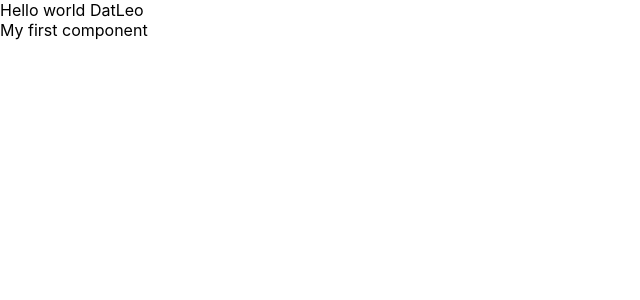
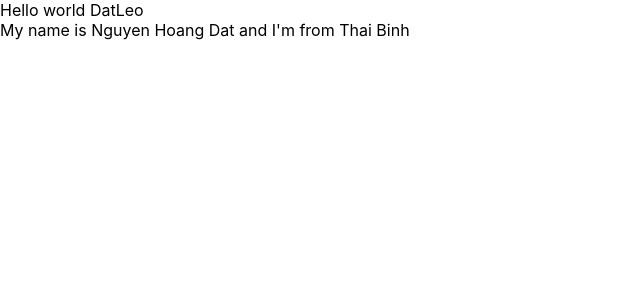
Before and after one commit to nguyendat0908/Project-ReactJS, a React (Create React App) app: page / in a window 1280 px wide. Shown: the top 300 px of the page, without its empty margins (0-640 px from the left). Built offline with nearby package versions, Linux system fonts and the light colour scheme.

Commit message:
Lam quen voi State

```diff
--- a/src/App.js
+++ b/src/App.js
@@ -1,30 +1,39 @@
-import logo from './logo.svg';
-import './App.css';
-import { useDispatch, useSelector } from 'react-redux';
-import { increaseCounter, decreaseCounter } from './redux/action/counterAction';
-import MyComponent from './components/MyComponent';
+import logo from "./logo.svg";
+import "./App.css";
+import { useDispatch, useSelector } from "react-redux";
+import { increaseCounter, decreaseCounter } from "./redux/action/counterAction";
+import MyComponent from "./components/MyComponent";
+import React from "react";
 
-const App = () => {
-  const count = useSelector(state => state.counter.count);
-  const dispatch = useDispatch();
+class App extends React.Component {
 
+  render() {
     return (
       <div>
         Hello world DatLeo
         <MyComponent></MyComponent>
       </div>
-    // <div className="App">
-    //   <header className="App-header">
-    //     <img src={logo} className="App-logo" alt="logo" />
-    //     <p>
-    //       Hello world DatLeo
-    //     </p>
-    //     <div>Count = {count}</div>
-    //     <button onClick={() => dispatch(increaseCounter())}>Increase</button>
-    //     <button onClick={() => dispatch(decreaseCounter())}>Decrease</button>
-    //   </header>
-    // </div>
     );
   }
 
+}
+
+// const App = () => {
+//   const count = useSelector(state => state.counter.count);
+//   const dispatch = useDispatch();
+
+//   return (
+//     <div className="App">
+//       <header className="App-header">
+//         <img src={logo} className="App-logo" alt="logo" />
+//         <p>
+//           Hello world DatLeo
+//         </p>
+//         <div>Count = {count}</div>
+//         <button onClick={() => dispatch(increaseCounter())}>Increase</button>
+//         <button onClick={() => dispatch(decreaseCounter())}>Decrease</button>
+//       </header>
+//     </div>
+//   );
+// }
 export default App;
--- a/src/components/MyComponent.js
+++ b/src/components/MyComponent.js
@@ -5,13 +5,19 @@
 
 class MyComponent extends React.Component {
 
+    state = {
+        name: 'Nguyen Hoang Dat',
+        address: 'Thai Binh',
+        age: 22
+    }
+
     // JSX
-    render(){
+    render() {
         return (
             <div>
-                My first component
+                My name is {this.state.name} and I'm from {this.state.address}
             </div>
-        );
+        )
     }
 }
 
```
Lines whose indentation alone changed are shown as unchanged.
